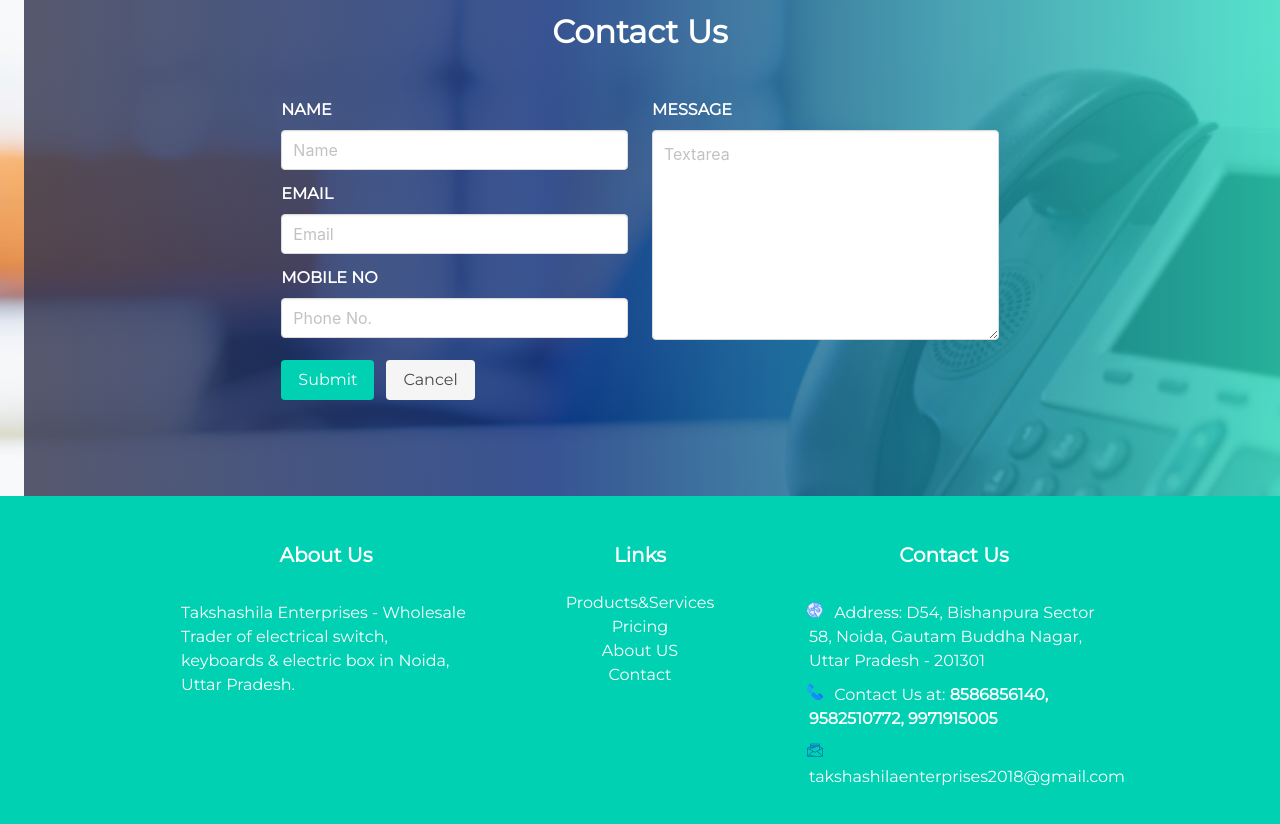
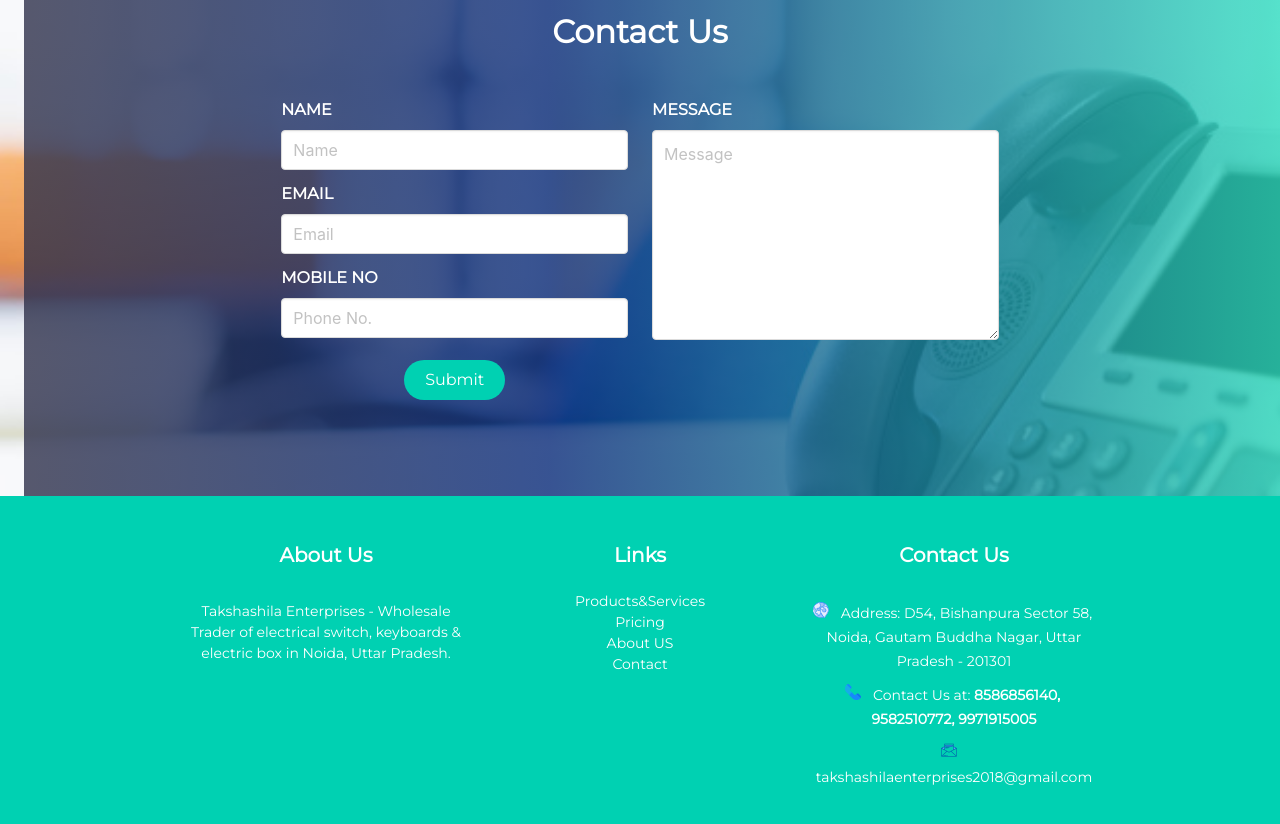
Before and after one commit to avinashkr1612/trade-website, a plain HTML site: page index.html in a window 1280 px wide. Shown: the part 2160-2984 px from the top of the page. Drawn offline with nearby package versions, Linux system fonts and the light colour scheme.

Commit message:
modified footer

```diff
--- a/css/master.css
+++ b/css/master.css
@@ -99,6 +99,10 @@ a.navbar-item{
     margin: -3rem -1.5rem;
     opacity: 0.8;
 }
+
+.text-sm{
+    font-size: 14px;
+}
 @media only screen and (max-width: 600px) {
     .bt-nav{
         position: relative;
--- a/index.html
+++ b/index.html
@@ -349,15 +349,10 @@
                                     <input class="input" type="text" placeholder="Phone No. ">
                                 </div>
                             </div>
-                            <div class="field is-grouped">
-                                <p class="control">
-                                    <a class="button is-primary">
+                            <div class="field">
+                                <p class="control" style="display:flex;justify-content:center">
+                                    <a class="button is-primary is-rounded">
                                         Submit
-                                    </a>
-                                </p>
-                                <p class="control">
-                                    <a class="button is-light">
-                                        Cancel
                                     </a>
                                 </p>
                             </div>
@@ -366,7 +361,7 @@
                             <div class="field">
                                 <label class="label has-text-white">MESSAGE</label>
                                 <div class="control">
-                                    <textarea class="textarea" style="height:210px" placeholder="Textarea"></textarea>
+                                    <textarea class="textarea" style="height:210px" placeholder="Message"></textarea>
                                 </div>
                             </div>
                         </div>
@@ -380,13 +375,13 @@
         <div class="columns is-centered">
             <div class="column is-3">
                 <h1 class="title is-5 has-text-centered">About Us</h1>
-                <p>
+                <p class="has-text-centered text-sm">
                     Takshashila Enterprises - Wholesale Trader of electrical switch, keyboards & electric box in Noida, Uttar Pradesh.
                 </p>
             </div>
             <div class="column is-3">
                 <h1 class="title is-5 has-text-centered">Links</h1>
-                <ul style="text-align:center;">
+                <ul style="text-align:center;" class="text-sm">
                     <li>Products&Services</li>
                     <li>Pricing</li>
                     <li>About US</li>
@@ -394,19 +389,20 @@
                 </ul>
             </div>
             <div class="column is-3">
+                <center>
                 <h1 class="title is-5 has-text-centered">Contact Us</h1>
                 <p>
                     <span class="icon has-text-success">
                         <img src="img/maps-and-location.svg" class="icon" alt="">
                     </span>
-                    <span>Address: D54, Bishanpura Sector 58, Noida, Gautam Buddha Nagar, Uttar Pradesh - 201301
+                    <span class="text-sm">Address: D54, Bishanpura Sector 58, Noida, Gautam Buddha Nagar, Uttar Pradesh - 201301
                     </span>
                 </p>
                 <p>
                     <span class="icon has-text-success">
                         <img src="img/call1.svg" class="icon" alt="">
                     </span>
-                    <span>
+                    <span class="text-sm">
                         Contact Us at:
                         <strong> 8586856140, 9582510772, 9971915005 </strong>
                     </span>
@@ -416,8 +412,9 @@
                     <span class="icon has-text-success">
                         <img src="img/email.svg" class="icon" alt="">
                     </span>
-                    <span>takshashilaenterprises2018@gmail.com</span>
+                    <span class="text-sm">takshashilaenterprises2018@gmail.com</span>
                 </p>
+                </center>
             </div>
         </div>
     </footer>
```
